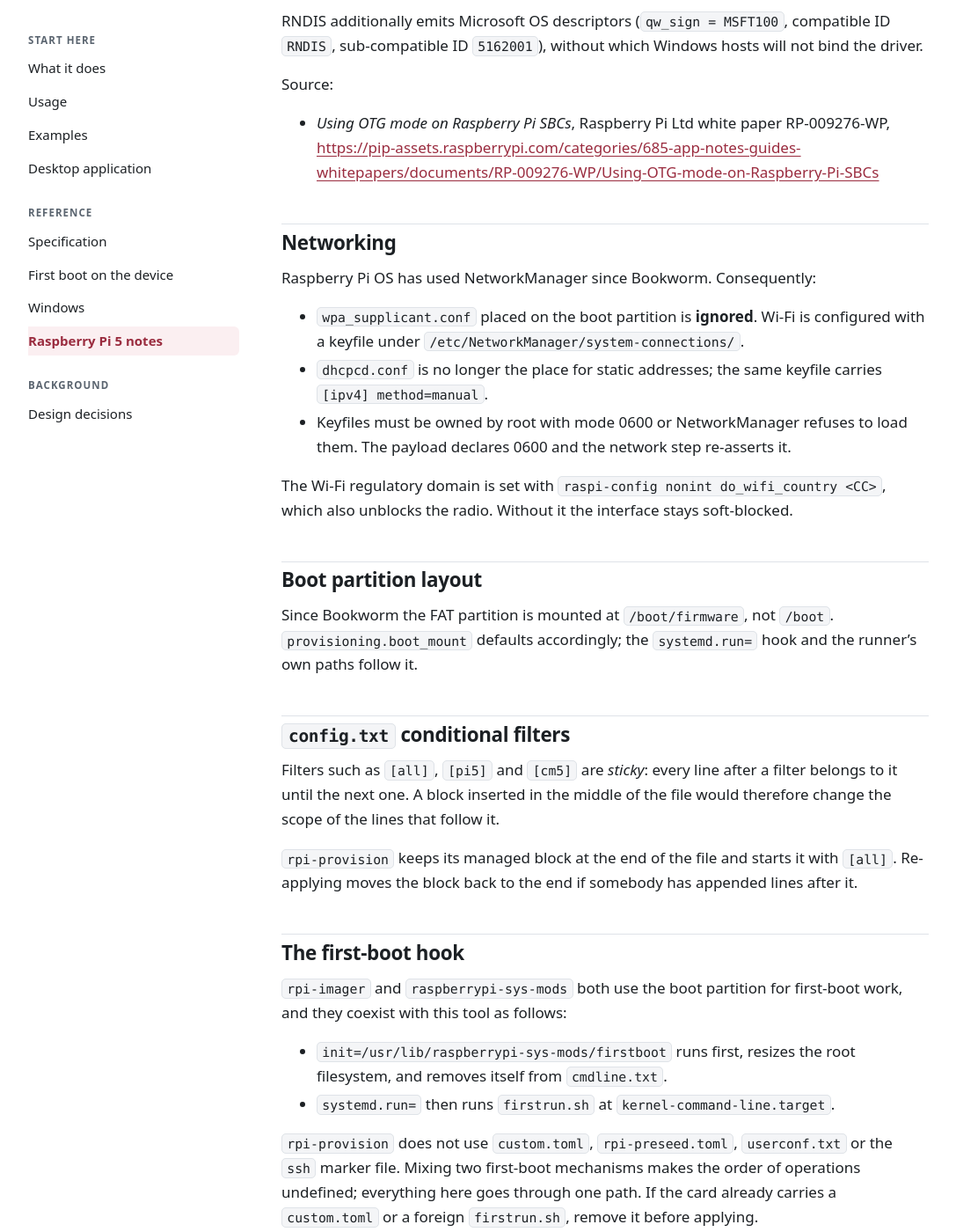
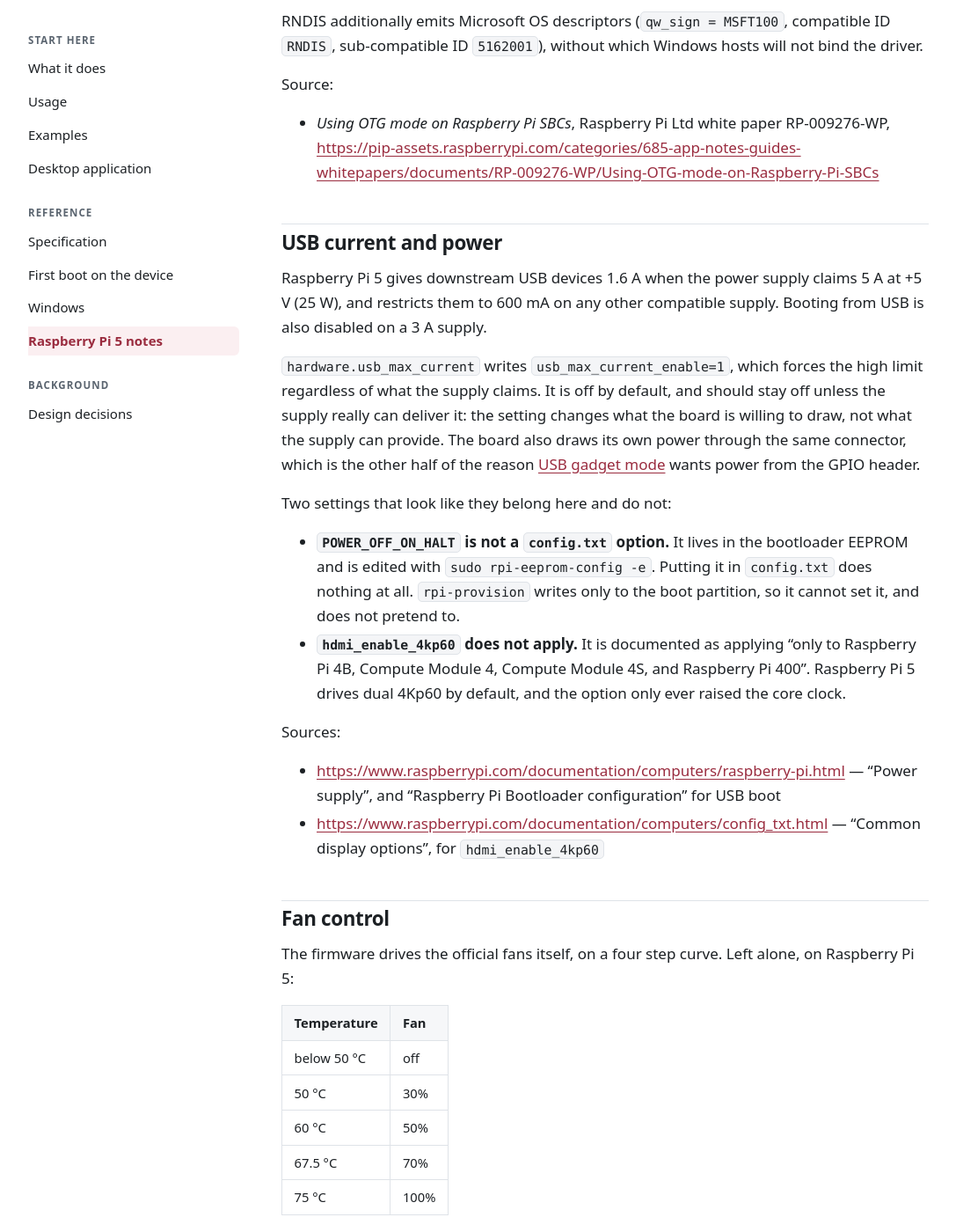
Before and after one commit to sabas0ba/rpi-provision, a Jekyll site: the page built from docs/raspberry-pi-5.md, in a window 1280 px wide and 1400 px high, scrolled down 1406 px. Shown: the whole window at 88% size, without its empty margins (40-1127 px from the left). Built offline with Jekyll 4.4.1, drawn with Linux system fonts in a browser that asks for light colours; some of the changed text lies outside the part shown.

Commit message:
feat(hardware): the USB current limit and the fan curve
Two named config.txt settings, both Raspberry Pi 5 specific and both taken
from the official documentation rather than from memory:

    [hardware]
    usb_max_current = true                          # usb_max_current_enable=1
    fan_thresholds = [45000, 58000, 66000, 74000]   # dtparam=fan_temp0..3

The USB limit matters twice over: Raspberry Pi 5 holds downstream devices
to 600 mA unless the supply claims 5 A, and refuses to boot from USB on a
3 A supply. It is off by default, because forcing it changes what the
board is willing to draw and not what the supply can provide.

Fan thresholds are millidegrees, which is what the dtparam takes — the
documented example is dtparam=fan_temp0=55000. A plain `55` is accepted
by the firmware and means 0.055 °C, which runs the fan flat out forever,
so anything above 150000 is rejected and the message says which unit is
meant. Naming fewer than four overrides only those steps.

Reading the source first stopped two mistakes:

- POWER_OFF_ON_HALT is not a config.txt option at all. It is a bootloader
  EEPROM setting, edited with rpi-eeprom-config. Writing it to config.txt
  does nothing, and this tool cannot set it.
- hdmi_enable_4kp60 is documented as applying only to Pi 4B, CM4, CM4S and
  Pi 400. Raspberry Pi 5 drives dual 4Kp60 without it.

Both are now recorded in docs/raspberry-pi-5.md, which exists for exactly
this class of setting copied from an older guide. Every claim there cites
the page it came from.

Not modelled: fan_tempN_hyst and fan_tempN_speed, whose units the
documentation does not state — it defers to the kernel overlays README —
and the overclocking keys, whose Pi 5 defaults could not be read
unambiguously from the source. hardware.dtparams and config_extra still
take any of them.

The reader gains integer_list; the desktop form gains the USB checkbox.

Co-Authored-By: Claude Opus 5 <noreply@anthropic.com>
Claude-Session: https://claude.ai/code/session_01KbHSV77d9wWTfJcAqLEbGj

````diff
--- a/docs/raspberry-pi-5.md
+++ b/docs/raspberry-pi-5.md
@@ -62,6 +62,76 @@ Source:
   RP-009276-WP,
   <https://pip-assets.raspberrypi.com/categories/685-app-notes-guides-whitepapers/documents/RP-009276-WP/Using-OTG-mode-on-Raspberry-Pi-SBCs>
 
+## USB current and power
+
+Raspberry Pi 5 gives downstream USB devices 1.6 A when the power supply
+claims 5 A at +5 V (25 W), and restricts them to 600 mA on any other
+compatible supply. Booting from USB is also disabled on a 3 A supply.
+
+`hardware.usb_max_current` writes `usb_max_current_enable=1`, which forces the
+high limit regardless of what the supply claims. It is off by default, and
+should stay off unless the supply really can deliver it: the setting changes
+what the board is willing to draw, not what the supply can provide. The board
+also draws its own power through the same connector, which is the other half
+of the reason [USB gadget mode](#usb-gadget-mode) wants power from the GPIO
+header.
+
+Two settings that look like they belong here and do not:
+
+- **`POWER_OFF_ON_HALT` is not a `config.txt` option.** It lives in the
+  bootloader EEPROM and is edited with `sudo rpi-eeprom-config -e`. Putting it
+  in `config.txt` does nothing at all. `rpi-provision` writes only to the boot
+  partition, so it cannot set it, and does not pretend to.
+- **`hdmi_enable_4kp60` does not apply.** It is documented as applying "only
+  to Raspberry Pi 4B, Compute Module 4, Compute Module 4S, and Raspberry
+  Pi 400". Raspberry Pi 5 drives dual 4Kp60 by default, and the option only
+  ever raised the core clock.
+
+Sources:
+
+- <https://www.raspberrypi.com/documentation/computers/raspberry-pi.html> —
+  "Power supply", and "Raspberry Pi Bootloader configuration" for USB boot
+- <https://www.raspberrypi.com/documentation/computers/config_txt.html> —
+  "Common display options", for `hdmi_enable_4kp60`
+
+## Fan control
+
+The firmware drives the official fans itself, on a four step curve. Left
+alone, on Raspberry Pi 5:
+
+| Temperature | Fan |
+| --- | --- |
+| below 50 °C | off |
+| 50 °C | 30% |
+| 60 °C | 50% |
+| 67.5 °C | 70% |
+| 75 °C | 100% |
+
+Speeds drop again with 5 °C of hysteresis. The four thresholds are the
+`fan_temp0` to `fan_temp3` dtparams, and `hardware.fan_thresholds` sets them:
+
+```toml
+[hardware]
+fan_thresholds = [55000, 65000, 70000, 78000]   # 55, 65, 70 and 78 °C
+```
+
+The values are **millidegrees**, because that is what the dtparam takes — the
+documented example is `dtparam=fan_temp0=55000`. Writing `55` is accepted by
+the firmware and means 0.055 °C, which runs the fan flat out forever, so
+`rpi-provision` rejects anything above 150000 and, since a plain `55` is
+indistinguishable from a mistake only by its size, says so in the message.
+
+Naming fewer than four thresholds overrides only those steps; the rest keep
+the firmware's curve. The matching `fan_tempN_hyst` and `fan_tempN_speed`
+parameters are not modelled — their units are not stated in the documentation
+above, only in the kernel overlays README — so set those through
+`hardware.dtparams` if you need them.
+
+Source:
+
+- <https://www.raspberrypi.com/documentation/computers/raspberry-pi.html> —
+  "Frequency management and thermal control", section "Raspberry Pi 5 fans"
+
 ## Networking
 
 Raspberry Pi OS has used NetworkManager since Bookworm. Consequently:
--- a/examples/development.toml
+++ b/examples/development.toml
@@ -77,6 +77,11 @@ enabled = true
 pcie_gen = 3
 overlays = ["disable-bt"]
 
+# Bring the official fan on earlier than the firmware's 50 °C, in
+# millidegrees, which is what dtparam=fan_tempN takes. A bench board sitting
+# under a desk is quieter to keep cool than to let get hot.
+fan_thresholds = [45000, 58000, 66000, 74000]
+
 # Files copied onto the root filesystem during the first boot. `source` is
 # relative to this file; a directory is copied recursively.
 [[files]]
--- a/gui/ui/index.html
+++ b/gui/ui/index.html
@@ -138,11 +138,15 @@
               <label class="check"><input data-key="hardware.spi.enabled" type="checkbox" /> SPI</label>
               <label class="check"><input data-key="hardware.one_wire.enabled" type="checkbox" /> 1-Wire</label>
               <label>PCIe generation<input data-key="hardware.pcie_gen" data-number="1" type="number" min="1" max="3" /></label>
+              <label class="check"><input data-key="hardware.usb_max_current" type="checkbox" /> Force the high USB current limit</label>
             </div>
             <p class="muted small">
               On Raspberry Pi 5 the debug connector is a different port from
               GPIO 14/15, and the USB-C socket is also the power input: power
               the board through the GPIO header when the gadget link is in use.
+              The USB current limit only changes what the board is willing to
+              draw — leave it off unless the supply can really deliver 5 A. The
+              fan curve is a list, so it lives on the TOML tab.
             </p>
           </fieldset>
 
````
Also changed, not shown: docs/specification.md (+2 -0 lines), 5 other files.
